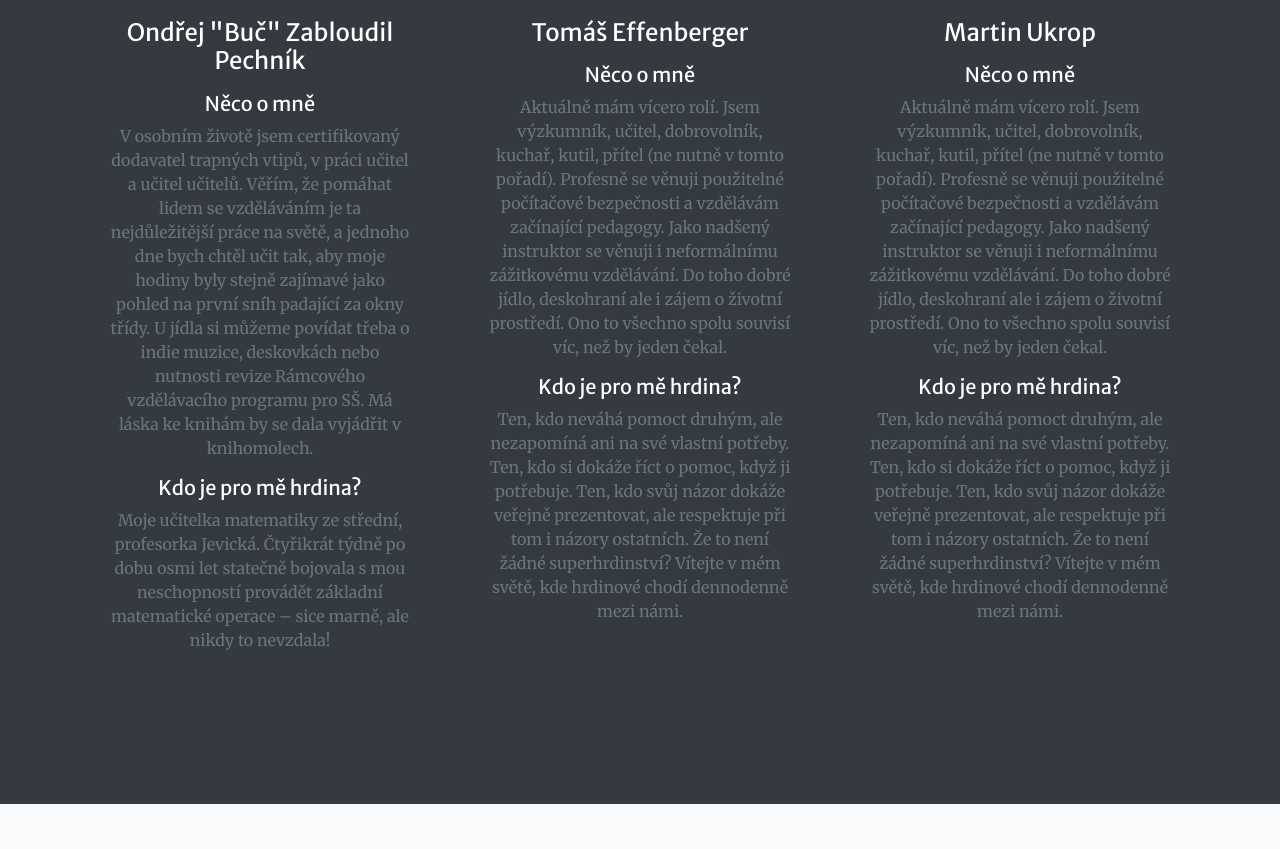
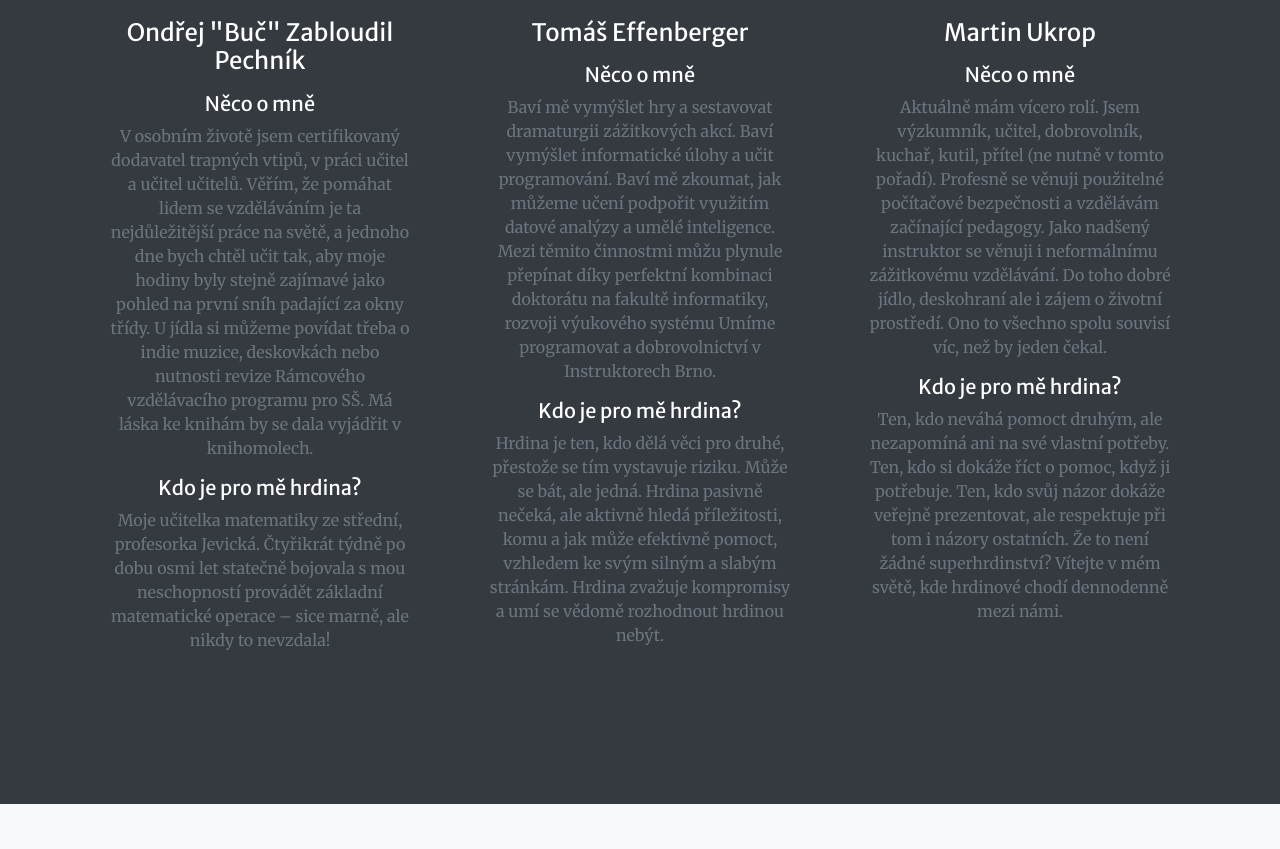
Before and after one commit to InstruktoriBrno/hrdinstvi-web, a website: page index.html in a window 1280 px wide. Shown: the part 6402-7251 px from the top of the page. Drawn offline with nearby package versions, Linux system fonts and the light colour scheme; files that its build step writes are made by us from their sources; a script that the page names is missing.

Commit message:
Add Tom's profile, fix typo

```diff
--- a/index.html
+++ b/index.html
@@ -396,9 +396,9 @@
             <h3 class="h4 mb-2">Tomáš Effenberger</h3>
             <div>
               <h4 class="h5 mt-3 mb-2">Něco o mně</h4>
-              <p class="text-muted mb-0">Aktuálně mám vícero rolí. Jsem výzkumník, učitel, dobrovolník, kuchař, kutil, přítel (ne nutně v tomto pořadí). Profesně se věnuji použitelné počítačové bezpečnosti a vzdělávám začínající pedagogy. Jako nadšený instruktor se věnuji i neformálnímu zážitkovému vzdělávání. Do toho dobré jídlo, deskohraní ale i zájem o životní prostředí. Ono to všechno spolu souvisí víc, než by jeden čekal.</p>
+              <p class="text-muted mb-0">Baví mě vymýšlet hry a sestavovat dramaturgii zážitkových akcí. Baví vymýšlet informatické úlohy a učit programování. Baví mě zkoumat, jak můžeme učení podpořit využitím datové analýzy a umělé inteligence. Mezi těmito činnostmi můžu plynule přepínat díky perfektní kombinaci doktorátu na fakultě informatiky, rozvoji výukového systému Umíme programovat a dobrovolnictví v Instruktorech Brno.</p>
               <h4 class="h5 mt-3 mb-2">Kdo je pro mě hrdina?</h4>
-              <p class="text-muted mb-0">Ten, kdo neváhá pomoct druhým, ale nezapomíná ani na své vlastní potřeby. Ten, kdo si dokáže říct o pomoc, když ji potřebuje. Ten, kdo svůj názor dokáže veřejně prezentovat, ale respektuje při tom i názory ostatních. Že to není žádné superhrdinství? Vítejte v mém světě, kde hrdinové chodí dennodenně mezi námi.</p>
+              <p class="text-muted mb-0">Hrdina je ten, kdo dělá věci pro druhé, přestože se tím vystavuje riziku. Může se bát, ale jedná. Hrdina pasivně nečeká, ale aktivně hledá příležitosti, komu a jak může efektivně pomoct, vzhledem ke svým silným a slabým stránkám. Hrdina zvažuje kompromisy a umí se vědomě rozhodnout hrdinou nebýt.</p>
             </div>
           </div>
         </div>
@@ -446,7 +446,7 @@
           <a href="instruktori.cz"><img src="img/sova.png"></a>
         </div>
         <div class="col-lg-4 mr-auto text-center align-middle">
-          <p>Pokud máš jakýkoli dotaz, neváhej se nám ozvat na<a href="mailto:hrdinstvi@instruktori.cz" target="_blank">hrdinstvi@instruktori.cz</a>.</p>
+          <p>Pokud máš jakýkoli dotaz, neváhej se nám ozvat na <a href="mailto:hrdinstvi@instruktori.cz" target="_blank">hrdinstvi@instruktori.cz</a>.</p>
           <p>Hrdinství je akce pořádaná pod hlavičkou <a href="instruktori.cz" target="_blank">Instruktorů Brno</a>.</p>
           <p>Web je postaven s pomocí <a href="https://startbootstrap.com/" target="_blank">Start Bootstrap</a>, šablona <a
             href="https://startbootstrap.com/themes/creative/" target="_blank">Creative</a></p>
```
